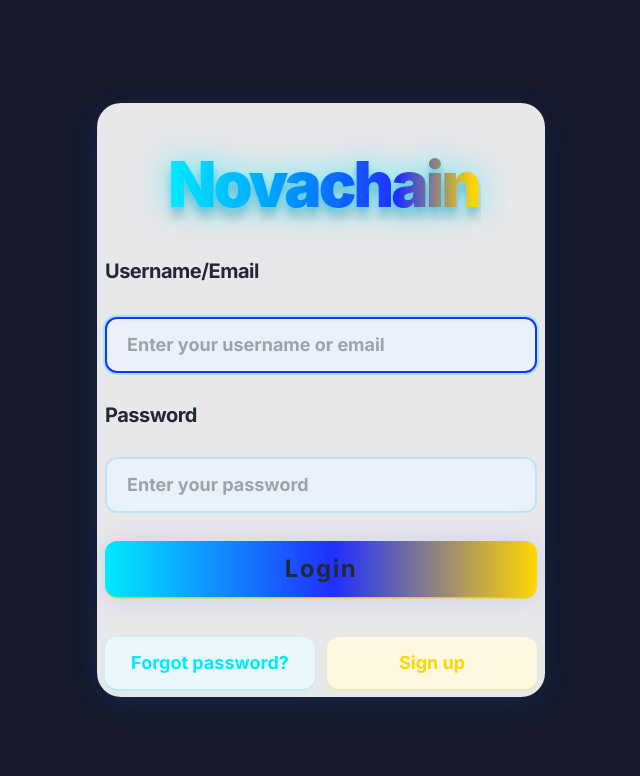
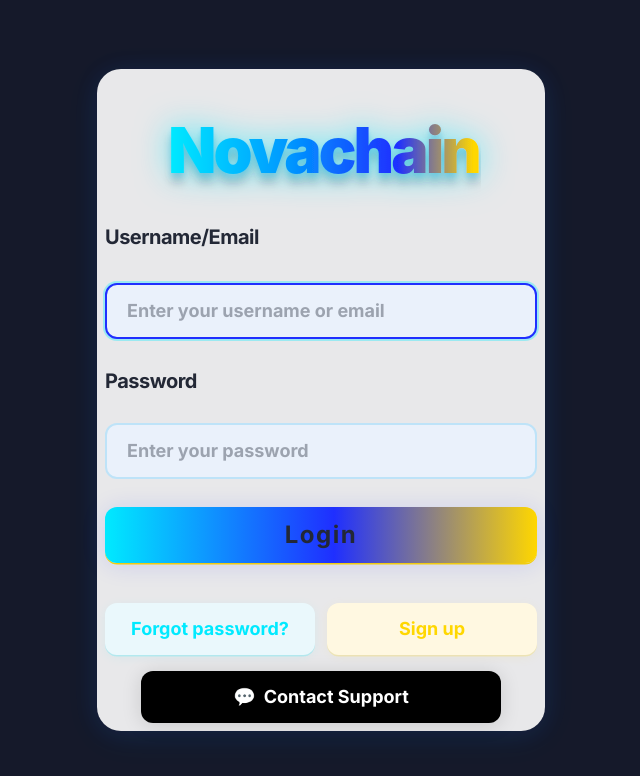
Before and after one commit to GarySPS/novachain-frontend, a React (Create React App) app: page /login in a window 1280 px wide. Shown: the top 776 px of the page, without its empty margins (319-959 px from the left). Built offline with nearby package versions, Linux system fonts and the light colour scheme.

Commit message:
Add Customer Support button below Sign Up on LoginPage

```diff
--- a/src/pages/LoginPage.js
+++ b/src/pages/LoginPage.js
@@ -146,6 +146,23 @@ export default function LoginPage() {
   </Link>
 </div>
 
+{/* Customer Support Button */}
+<div className="mt-4 flex justify-center w-full">
+  <a
+    href="https://t.me/novachainsingapore"
+    target="_blank"
+    rel="noopener noreferrer"
+    className="w-full px-6 py-3 rounded-xl font-bold text-lg text-white bg-black hover:bg-[#222] shadow-md transition-all duration-150 text-center"
+    style={{
+      maxWidth: 360,
+      boxShadow: "0 2px 20px #0002"
+    }}
+  >
+    <span role="img" aria-label="support" className="mr-2">💬</span>
+    Contact Support
+  </a>
+</div>
+
       </Card>
 
           {/* Logo Glow Animation */}
```
